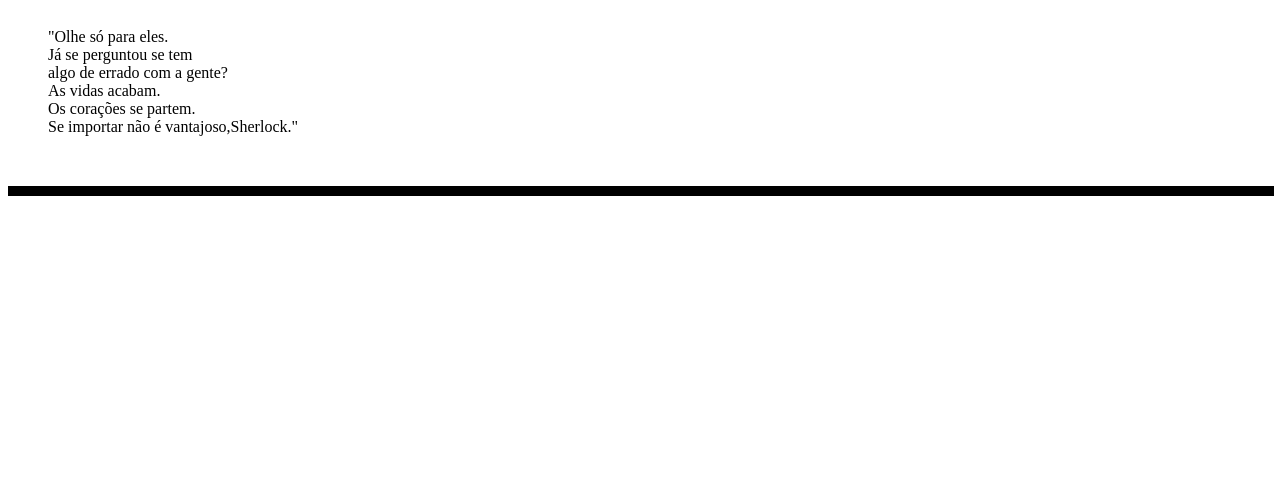
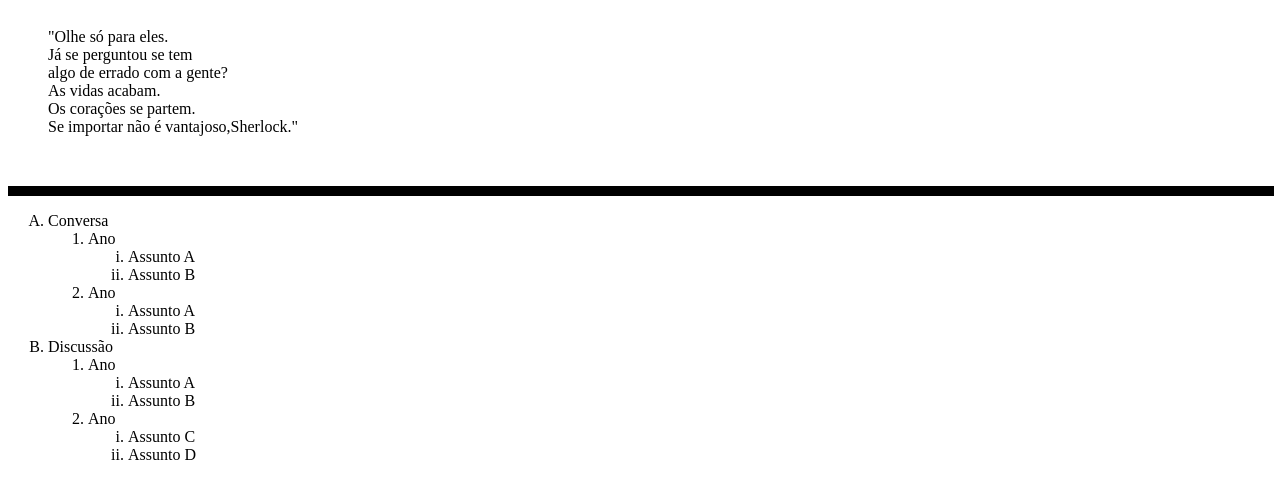
Before and after one commit to pamelakatrina1316/testecurso, a plain HTML site: page index.html in a window 1280 px wide. Shown: the part 414-894 px from the top of the page. Before the commit the page ends 800 px from the top, so only its background shows below. Drawn offline with Linux system fonts and the light colour scheme.

Commit message:
Update index.html

```diff
--- a/index.html
+++ b/index.html
@@ -17,3 +17,20 @@
 
 
 <hr align="center" noshade color="black" size="10" width="100%">
+
+<ol type="A"><li>Conversa</li>
+  <ol type="1"><li>Ano</li>
+    <ol type="i"><li>Assunto A</li>
+       <li>Assunto B</li></ol>
+  <li>Ano</li>
+    <ol type="i"><li>Assunto A</li>
+       <li>Assunto B</li></ol>
+</ol>
+<li>Discussão</li>
+<ol type ="1"><li>Ano</li>
+   <ol type="i"><li>Assunto A</li>
+      <li>Assunto B</li></ol>
+    <li>Ano</li>
+       <ol type="i"><li>Assunto C</li>
+        <li>Assunto D</li></ol>
+</ol>
```
